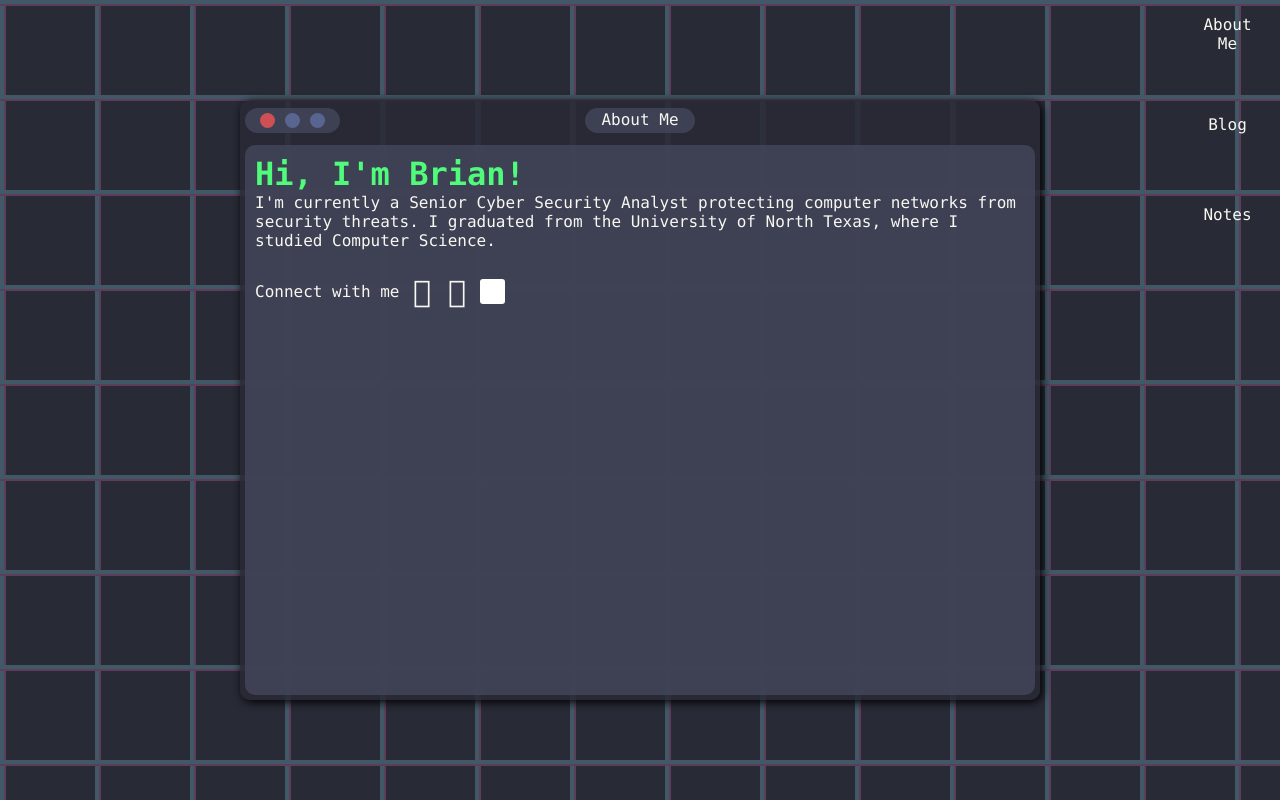
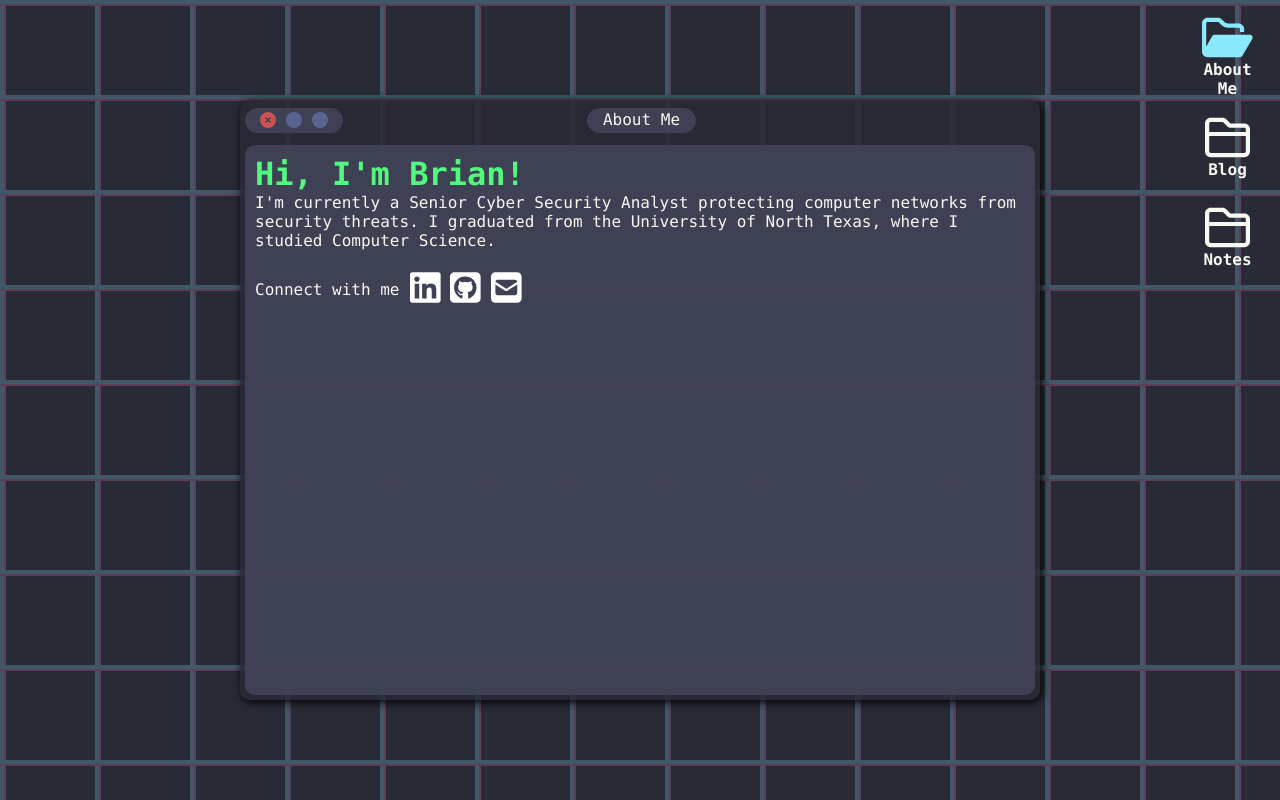
Before and after one commit to brian-reeder/brian-reeder.github.io, a Next.js app: page /about-me in a window 1280 px wide. Built offline with nearby package versions, Linux system fonts and the light colour scheme; some icons are missing; a web font is replaced by a local one.

Commit message:
Add fontawesome package.

```diff
--- a/components/Layout.jsx
+++ b/components/Layout.jsx
@@ -1,23 +1,30 @@
 import Head from 'next/head';
 import Link from 'next/link';
 import { useRouter } from 'next/router';
+
+import { FontAwesomeIcon } from '@fortawesome/react-fontawesome';
+import { faFolderOpen, faFolderClosed } from '@fortawesome/free-regular-svg-icons';
 
 import styles from '../styles/Layout.module.css';
 
 function FolderElement(props) {
   const router = useRouter()
   const pathname = "/" + props.id;
-  var className = `codicon codicon-folder ${styles['codicon']}`;
+  var icon = faFolderClosed;
+  var className = `${ styles['nav-icon'] } `;
   var route = props.id;
   if(pathname == router.pathname) {
-	  className = `codicon codicon-folder-opened ${styles['codicon']}`;
+	  icon = faFolderOpen;
+	  className +=  styles['active'];
 	  route = "/";
   }
   return (
 	  <li id={ styles[props.id] } className={ styles['nav-item'] }>
             <Link href={ route }>
               <a>
-                <i className={ className }></i>
+	        <span>
+                  <FontAwesomeIcon icon={ icon } className={ className } />
+	        </span>
                 { props.children }
               </a>
             </Link>
--- a/components/Window.jsx
+++ b/components/Window.jsx
@@ -1,4 +1,8 @@
 import Link from 'next/link';
+
+import { FontAwesomeIcon } from '@fortawesome/react-fontawesome';
+import { faCircle, faCircleXmark, faUpRightFromSquare } from '@fortawesome/free-solid-svg-icons';
+
 import styles from '../styles/Window.module.css';
 
 export default function Window(props) {
@@ -10,15 +14,21 @@ export default function Window(props) {
 		        <li>
 		          <Link href="/">
 		            <a>
-		              <div className={ `${styles.button} ${styles.close}` }></div>
+		              <span className={ `${styles.button} ${styles.close}` }>
+		                <FontAwesomeIcon icon={ faCircleXmark } />
+		              </span>
 		            </a>
 		          </Link>
 		        </li>
 		        <li>
-		          <div className={ styles.button }></div>
+		          <span className={ styles.button }>
+		            <FontAwesomeIcon icon={ faCircle } />
+		          </span>
 		        </li>
 		        <li>
-		          <div className={ styles.button }></div>
+		          <span className={ styles.button }>
+		            <FontAwesomeIcon icon={ faCircle } />
+		          </span>
 		        </li>
 		      </ul>
 		      <div className={ styles.filler }></div>
--- a/package.json
+++ b/package.json
@@ -7,6 +7,11 @@
     "predeploy": "npm run build"
   },
   "dependencies": {
+    "@fortawesome/fontawesome-svg-core": "^6.2.0",
+    "@fortawesome/free-brands-svg-icons": "^6.2.0",
+    "@fortawesome/free-regular-svg-icons": "^6.2.0",
+    "@fortawesome/free-solid-svg-icons": "^6.2.0",
+    "@fortawesome/react-fontawesome": "^0.2.0",
     "next": "^12.2.5",
     "react": "17.0.2",
     "react-dom": "17.0.2"
--- a/pages/_app.js
+++ b/pages/_app.js
@@ -1,3 +1,7 @@
+import { config } from '@fortawesome/fontawesome-svg-core';
+import '@fortawesome/fontawesome-svg-core/styles.css';
+config.autoAddCss = false;
+
 import '../styles/styles.css'
 
 import Layout from '../components/Layout';
--- a/pages/about-me.js
+++ b/pages/about-me.js
@@ -1,5 +1,9 @@
 import dynamic from 'next/dynamic';
 import Head from 'next/head';
+
+import { FontAwesomeIcon } from '@fortawesome/react-fontawesome';
+import { faSquareEnvelope } from '@fortawesome/free-solid-svg-icons';
+import { faLinkedin, faSquareGithub } from '@fortawesome/free-brands-svg-icons';
 
 const Window = dynamic(() => import('../components/Window'), {
 	ssr: false,
@@ -16,20 +20,26 @@ export default function Home() {
         <p>I'm currently a Senior Cyber Security Analyst protecting computer networks from security threats. I graduated from the University of North Texas, where I studied Computer Science.</p>
 	<br />
         <ul className="socials-list flex">
-          <li>Connect with me</li>
+          <li><p>Connect with me</p></li>
           <li>
             <a href="https://www.linkedin.com/in/brian-reeder/" target="_blank">
-              <i className="socials fa-brands fa-linkedin"></i>
+	      <span className="social-icons">
+	        <FontAwesomeIcon icon={ faLinkedin } />
+	      </span>
             </a>
           </li>
           <li>
             <a href="https://github.com/brian-reeder" target="_blank">
-              <i className="socials fa-brands fa-square-github"></i>
+	      <span className="social-icons">
+	        <FontAwesomeIcon icon={ faSquareGithub } />
+	      </span>
             </a>
           </li>
           <li>
             <a href="mailto:brian.reeder@outlook.com" target="_blank">
-              <i className="socials codicon codicon-mail"></i>
+	      <span className="social-icons">
+	        <FontAwesomeIcon icon={ faSquareEnvelope } />
+	      </span>
             </a>
           </li>
         </ul>
--- a/styles/Layout.module.css
+++ b/styles/Layout.module.css
@@ -9,16 +9,21 @@
   display: block;
 }
 
-i.codicon {
-  display: block !important;
+.nav-icon {
+  display: block;
   margin: 0 auto;
-  font-size: 3em !important;
+  font-size: 45px;
+}
+
+.nav-icon.active {
+  color: #8be9fd;
 }
 
 .nav-description {
   width: 100%;
   margin: 0 auto;
   text-align:center;
+  font-weight: bold;
 }
 
 .nav-item a {
--- a/styles/Window.module.css
+++ b/styles/Window.module.css
@@ -56,23 +56,17 @@ ul.buttons,
 	background-color: rgba(68,71,90, 0.8);
 }
 
-.button,
-.button.close {
-	width: 15px;
-	height: 15px;
-	border-radius: 50%;
+.button {
+	font-size: 16px;
+	color: rgba(98,114,164, 0.75);
 }
 
-.button {
-	background-color: rgba(98,114,164, 0.75);
+.button.close {
+	color: rgba(255,85,85, 0.75);
 }
 
-.close {
-	background-color: rgba(255,85,85, 0.75);
-}
-
-.close:hover {
-	background-color: rgba(255,125,85, 0.75);
+.button.close:hover {
+	color: rgba(255,125,85, 0.75);
 }
 
 
--- a/styles/styles.css
+++ b/styles/styles.css
@@ -1,5 +1,3 @@
-@import url('https://cdnjs.cloudflare.com/ajax/libs/font-awesome/6.1.2/css/brands.min.css');
-@import url('https://microsoft.github.io/vscode-codicons/dist/codicon.css');
 
 @font-face {
   font-family: "Red Hat Mono";
@@ -50,59 +48,23 @@ h1 {
   font-size: 1.2em !important;
 }
 
-
-.socials {
- font-style: normal;
- text-decoration: none;
- display: block;
- margin: auto;
- text-align: center;
- z-index: 1;
+.socials-list {
+  list-style: none;
+  gap: 15px;
+  align-items: center;
 }
 
-.socials.codicon {
-	height: 25px;
-	width: 25px;
-	font-size: 23px;
-	font-weight:bold;
-	padding: 1px 0 0 1px;
-	background-color: white;
-	border-radius: 3px;
-	color: rgba(68,71,90, 0.8);
+.flex.socials-list {
+  gap: 10px;
+  align-items:center;
+  flex-wrap: wrap;
 }
 
-.socials.fa-brands {
- 	font-size: 30px;
-	margin-top: -5px;
-	border-radius: 2px;
+.social-icons {
+  font-size: 35px;
+  color: white;
 }
 
-.socials-list li a {
-  	color: #f8f8f2;
-	text-decoration: none;
-	margin: auto;
-
-}
-
-.socials.fa-brands:hover {
+.social-icons *:hover {
 	color: #50fa7b !important;
 }
-
-.socials.codicon:hover {
-	background-color: #50fa7b !important;
-}
-
-.socials-list li:not(:first-child) {
-	display: block;
-	height: 25px;
-	width: 25px;
-	border-radius: 5px;
-}
-
-.socials-list {
-  list-style: none;
-  min-height: 1.5em;
-  margin: 10px 0;
-  gap: 10px;
-  align-items: center;
-}
```
Also changed, not shown: 2 other files (tests, documents, lock files or other folders).
